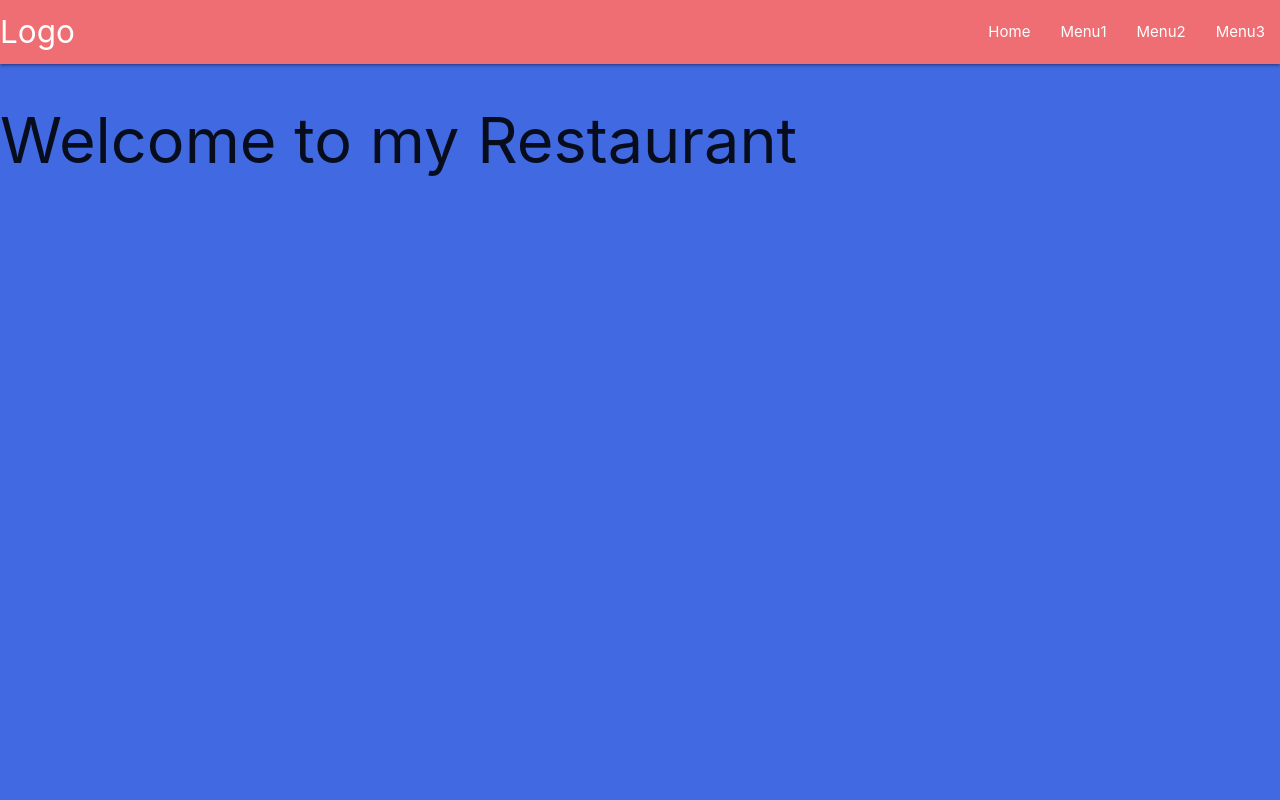
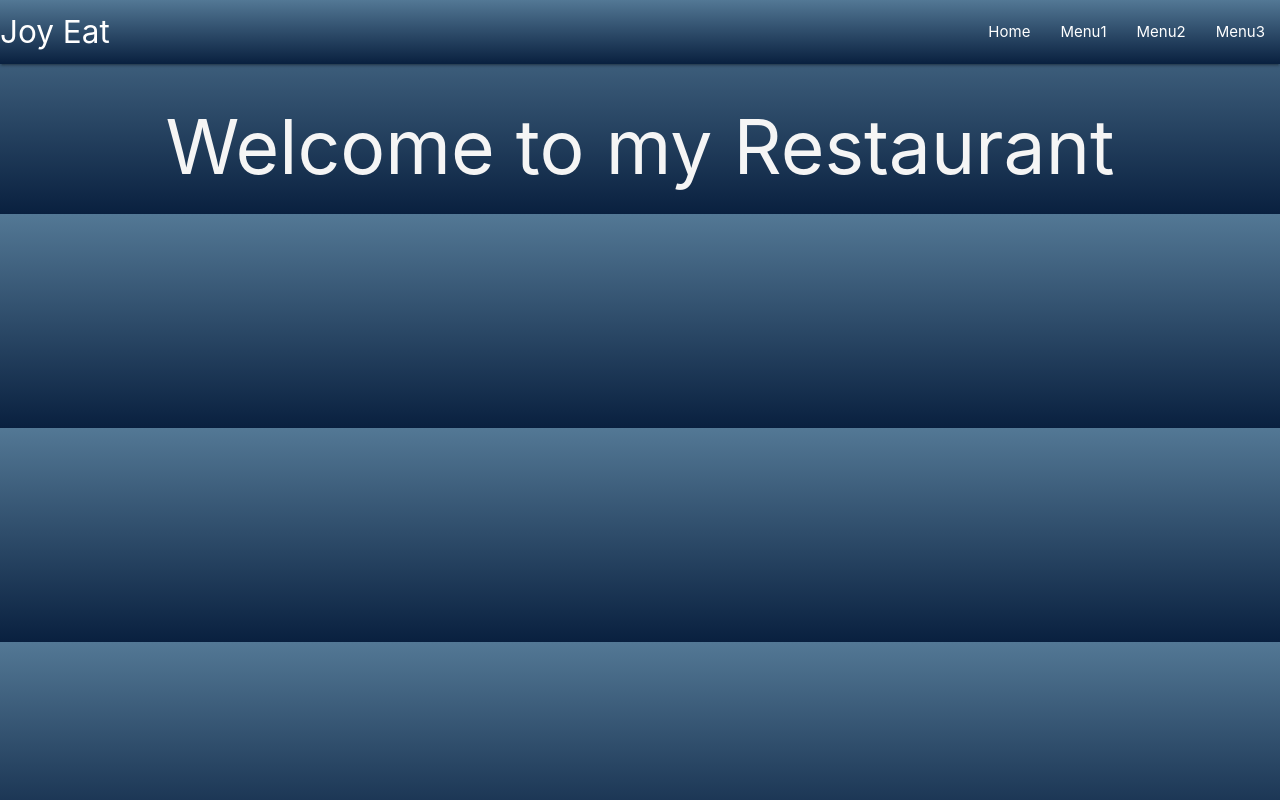
Before and after one commit to TashfeenRao/restaurent-page, a website built with webpack: page dist/index.html in a window 1280 px wide. Built offline with nearby package versions, Linux system fonts and the light colour scheme.

Commit message:
background color changed

```diff
--- a/src/aws.scss
+++ b/src/aws.scss
@@ -1,5 +1,12 @@
+$color: linear-gradient(to top, #09203f 0%, #537895 100%);
+
+nav {
+    background: $color;
+    background-blend-mode: multiply,multiply;
+}
 body {
-    background-color: royalblue;
+    background: $color;
+ background-blend-mode: multiply,multiply;
 }
 .content {
     background-color: red;
@@ -9,3 +16,12 @@ body {
     justify-content: space-around;
     flex-wrap: wrap;
 }
+
+.welcome {
+    text-align: center;
+    h1 {
+        font-size: 75px;
+        color: whitesmoke;
+    }
+
+}
--- a/src/home.js
+++ b/src/home.js
@@ -5,7 +5,7 @@ const landingPage = (function factory() {
     const nav = document.createElement('nav');
     nav.innerHTML = `
     <div class="nav-wrapper">
-      <a href="#" class="brand-logo">Logo</a>
+      <a href="#" class="brand-logo">Joy Eat</a>
       <ul id="nav-mobile" class="right hide-on-med-and-down">
         <li><a href="#" class="home">Home</a></li>
         <li><a href="#" class="menu1">Menu1</a></li>
@@ -18,6 +18,7 @@ const landingPage = (function factory() {
   }
   function welcome() {
     const div = document.createElement('div');
+    div.className = 'welcome';
     div.innerHTML = '<h1>Welcome to my Restaurant</h1>';
     content.append(div);
   }
```
Also changed, not shown: dist/main.js.
